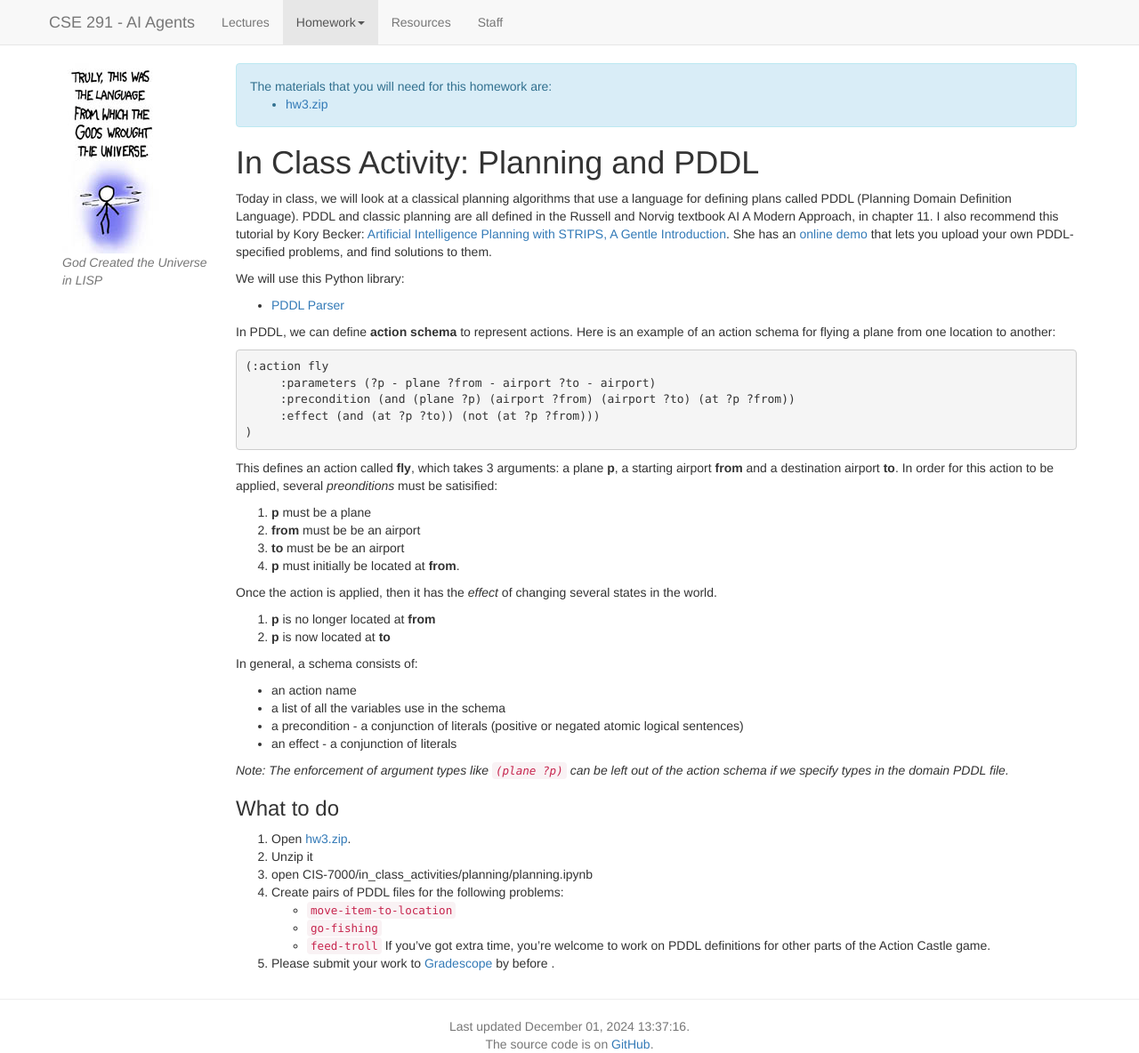
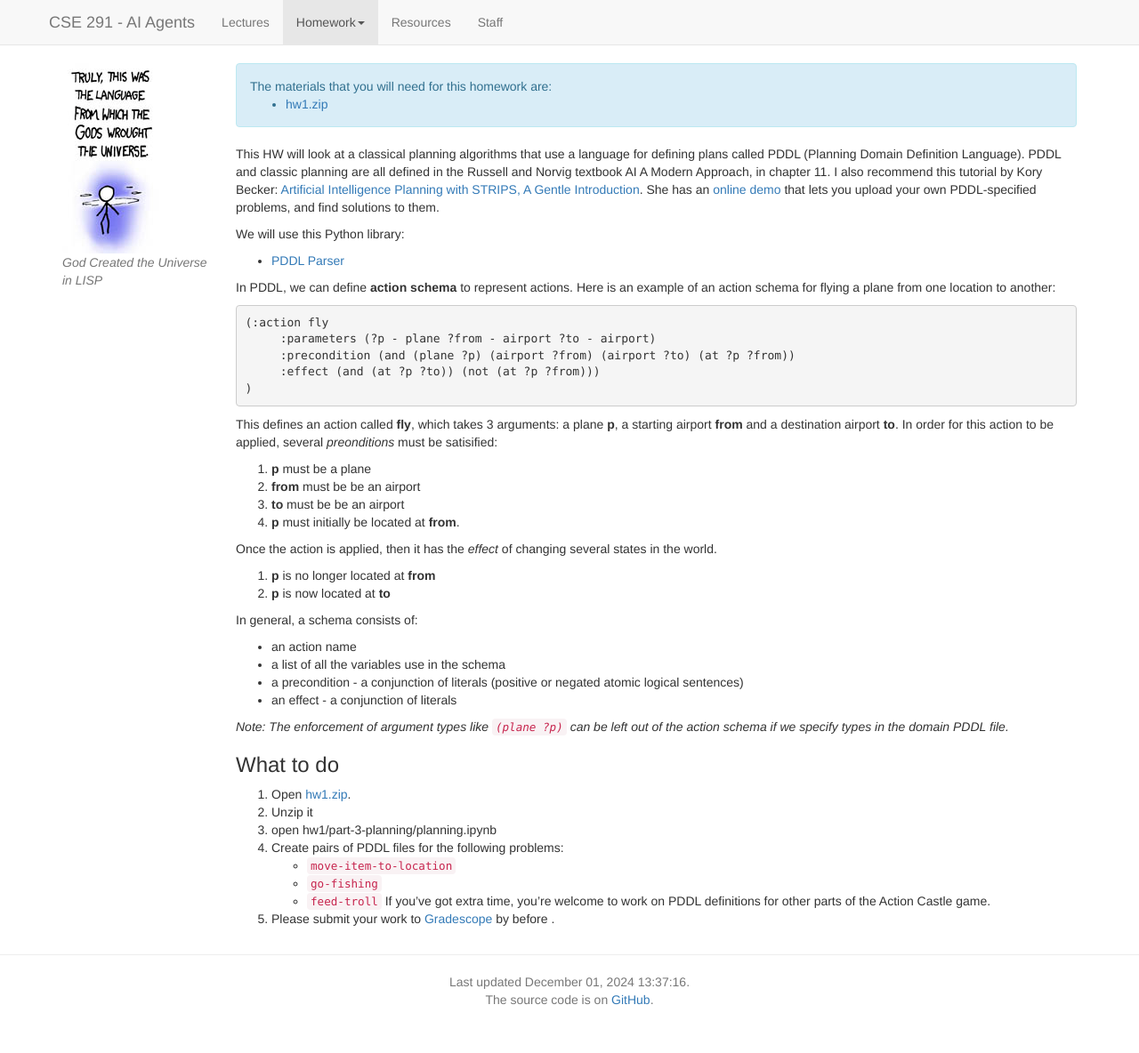
Before and after one commit to nossyd/ai-agents-course, a Jekyll site: the page built from homeworks/hw1/part-3-planning/part-3-planning.md, in a window 1280 px wide. Shown: the whole page at 89% size. Built offline with Jekyll 4.4.1, drawn with Linux system fonts in a browser that asks for light colours; nearby versions of some CDN libraries; a script that is not in the unit is left out; after the commit the page ends 1134 px from its top, so only the background shows below that.

Commit message:
hw 1 mods and solutions

```diff
--- a/homeworks/hw1/part-3-planning/part-3-planning.md
+++ b/homeworks/hw1/part-3-planning/part-3-planning.md
@@ -10,7 +10,7 @@ release_date:
 due_date:
 materials:
     -
-        name: hw3.zip
+        name: hw1.zip
         url:
 submission_link:
 ---
@@ -26,12 +26,7 @@ The materials that you will need for this homework are:
 </div>
 {% endif %}
 
-
-
-In Class Activity: Planning and PDDL
-=============================================================
-
-Today in class, we will look at a classical planning algorithms that use a language for defining plans called PDDL (Planning Domain Definition Language).  PDDL and classic planning are all defined in the Russell and Norvig textbook AI A Modern Approach, in chapter 11.  I also recommend this tutorial by Kory Becker: [Artificial Intelligence Planning with STRIPS, A Gentle Introduction](http://www.primaryobjects.com/2015/11/06/artificial-intelligence-planning-with-strips-a-gentle-introduction/).  She has an [online demo](https://stripsfiddle.herokuapp.com) that lets you upload your own PDDL-specified problems, and find solutions to them.
+This HW will look at a classical planning algorithms that use a language for defining plans called PDDL (Planning Domain Definition Language).  PDDL and classic planning are all defined in the Russell and Norvig textbook AI A Modern Approach, in chapter 11.  I also recommend this tutorial by Kory Becker: [Artificial Intelligence Planning with STRIPS, A Gentle Introduction](http://www.primaryobjects.com/2015/11/06/artificial-intelligence-planning-with-strips-a-gentle-introduction/).  She has an [online demo](https://stripsfiddle.herokuapp.com) that lets you upload your own PDDL-specified problems, and find solutions to them.
 
 
 We will use this Python library:
@@ -73,7 +68,7 @@ _Note: The enforcement of argument types like `(plane ?p)` can be left out of th
 
 1. Open [{{page.materials[0].name}}]({{page.materials[0].url}}).
 2. Unzip it
-3. open CIS-7000/in_class_activities/planning/planning.ipynb
+3. open hw1/part-3-planning/planning.ipynb
 3. Create pairs of PDDL files for the following problems:
 * `move-item-to-location`
 * `go-fishing`
```
Also changed, not shown: homeworks/hw1/part-2-search/part-2-search.md (added, +31 -0 lines), homeworks/hw1/part-4-pddl-extra-credit/Survive-in-the-Woods-Step-1.jpg (renamed from homeworks/hw1/part-2-pddl/Survive-in-the-Woods-Step-1.jpg), homeworks/hw1/part-4-pddl-extra-credit/part-4-pddl-extra-credit.md (renamed from homeworks/hw1/part-2-pddl/part-2-pddl.md), 7 other files.
